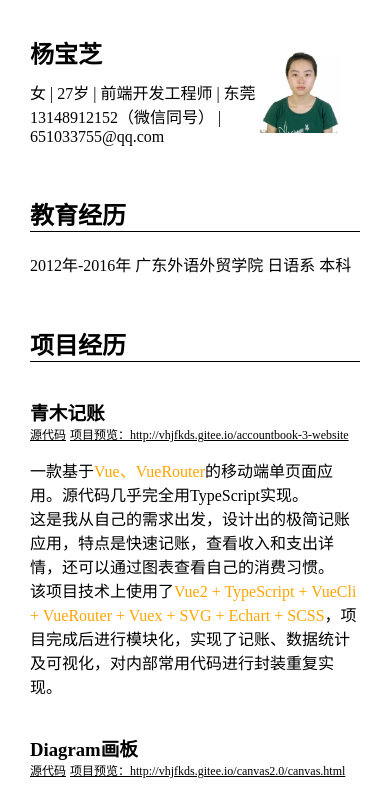
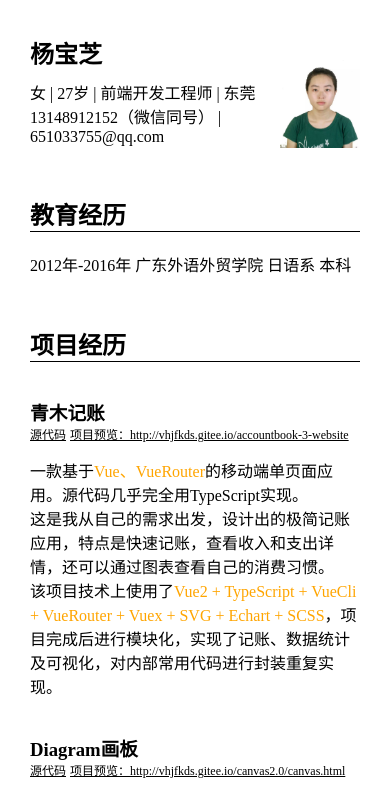
Before and after one commit to VHJFKDS/72-65-73-75-6D-65, a plain HTML site: page src/resume.html in a window 390 px wide. Shown: the top 791 px of the page. Drawn offline with Linux system fonts and the light colour scheme.

Commit message:
修改移动端相片样式

```diff
--- a/css/resume.scss
+++ b/css/resume.scss
@@ -39,4 +39,5 @@ img{width: 80px;height: 98px;float: right;margin-right: 20px;}
     .message{margin: 0;text-align: inherit;}
     header{display: block;}
     a{margin: 0;}
+    .head img{margin: 15px 0 0 15px;}
 }
```
Also changed, not shown: css/resume.css, 1 other file.
